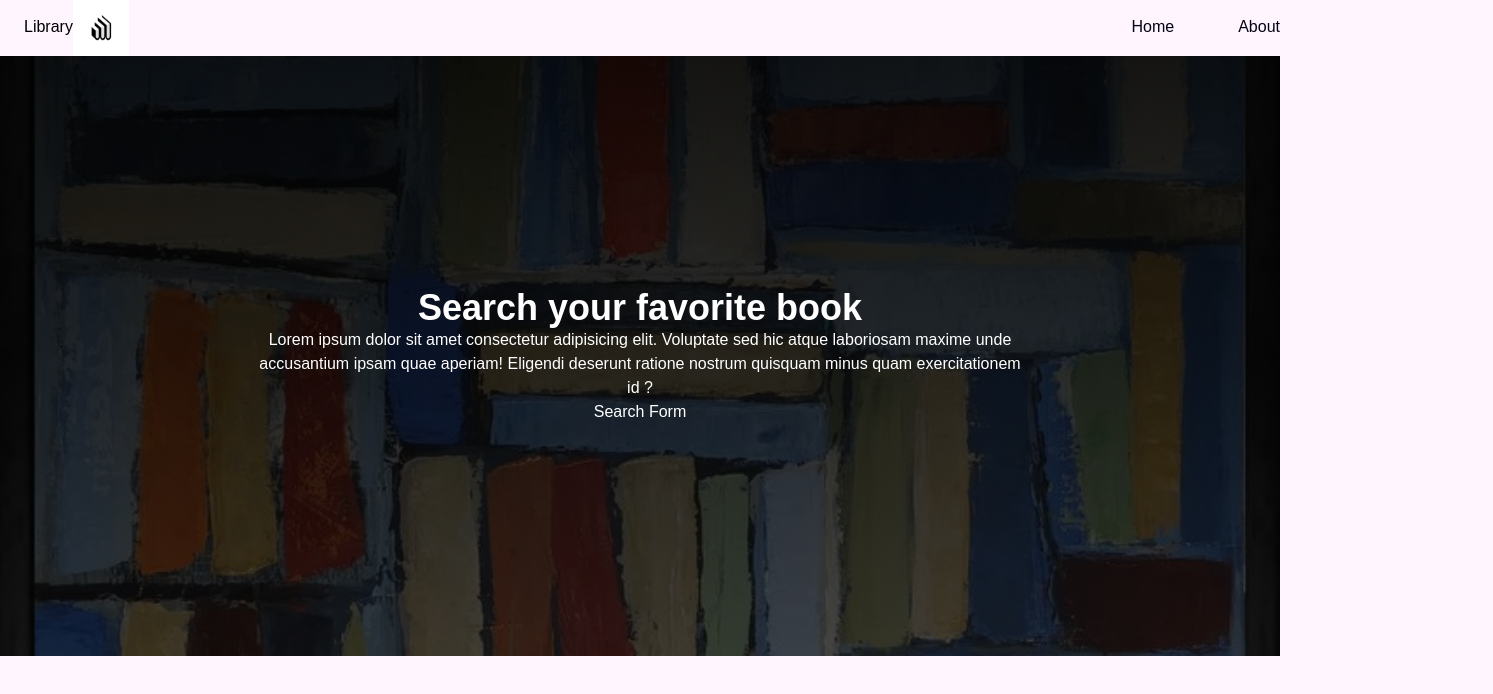
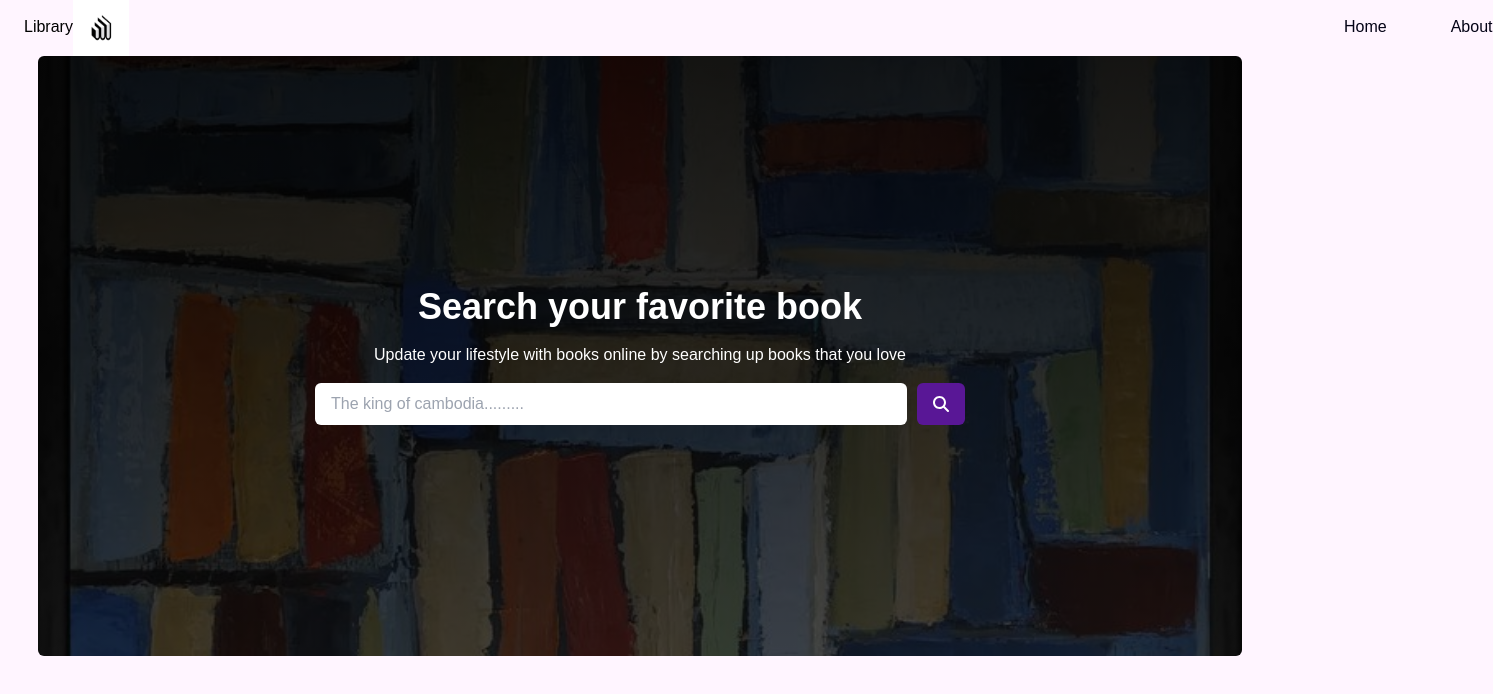
Before and after one commit to Puthi-sgr/LibrarySearch_project, a React (Create React App) app: page / in a window 1280 px wide. Shown: the top 694 px of the page, 1493 px wide, since content can reach past the window. Built offline with nearby package versions, Linux system fonts and the light colour scheme; no server answers.

Commit message:
successfully implemeneted the context provider thing

```diff
--- a/public/index.html
+++ b/public/index.html
@@ -24,7 +24,8 @@
       work correctly both with client-side routing and a non-root public URL.
       Learn how to configure a non-root public URL by running `npm run build`.
     -->
-    <title>React App</title>
+    <title>Prei Nokor library
+    </title>
   </head>
   <body>
     <noscript>You need to enable JavaScript to run this app.</noscript>
--- a/src/components/Header.tsx
+++ b/src/components/Header.tsx
@@ -6,12 +6,14 @@ export const Header = () => {
     <div>
       <header>
         <NavBar />
-        <div className="header-content flex justify-center items-center flex-col text-white">
-            <h2 className="font-bold text-4xl">Search your favorite book</h2>
-            <p className="text-center max-w-3xl">
-                Lorem ipsum dolor sit amet consectetur adipisicing elit. Voluptate sed hic atque laboriosam maxime unde accusantium ipsam quae aperiam! Eligendi deserunt ratione nostrum quisquam minus quam exercitationem id ?
-            </p>
-            <SearchForm />
+        <div className="flex justify-center">
+          <div className="header-content w-[94%] rounded-md flex space-y-4 justify-center items-center flex-col text-white">
+              <h2 className="font-bold text-4xl">Search your favorite book</h2>
+              <p className="text-center max-w-3xl">
+                Update your lifestyle with books online by searching up books that you love
+              </p>
+              <SearchForm />
+          </div>
         </div>
       </header>
     </div>
--- a/src/components/NavBar.tsx
+++ b/src/components/NavBar.tsx
@@ -26,10 +26,10 @@ export const NavBar = () => {
                         className="navbar-toggler-btn absolute top-5 right-8 z-10"
                         style={{marginLeft: "5rem"}}
                     >
-                        <RxHamburgerMenu className={toggleMenu ? "" : "text-white transition-all duration-300 ease-in-out "} />
+                        <RxHamburgerMenu className={toggleMenu ? "text-white transition-all duration-300 ease-in-out" : ""} />
                     </button>
                 </div>
-                <div className={toggleMenu ? "navbar-collapse show-navbar-collapse" : "navbar-collapse"}>
+                <div className={toggleMenu ? "navbar-collapse " : "navbar-collapse show-navbar-collapse"}>
                     <ul className = "navbar-nav">
                         <li className="nav-item">
                             <Link to="book">
--- a/src/components/Searchform.tsx
+++ b/src/components/Searchform.tsx
@@ -1,7 +1,27 @@
+import { FaMagnifyingGlass } from "react-icons/fa6";
+import { useNavigate } from "react-router-dom";
+
 export const SearchForm = () => {
     return(
         <div>
-            Search Form
+            <div className="container">
+                <div className="search-form-content">
+                    <form className="search-form">
+                        <div className="search-form-element flex justify-between w-[650px] h-[42px]">
+                            <input
+
+                                placeholder = "The king of cambodia........."
+                                type = "text"
+                                className="w-[592px] h-[42px] rounded-md text-black pl-4" />
+                            <button
+                                className="w-12 rounded-md h-full bg-secondary flex items-center justify-center"
+                                type="submit">
+                                <FaMagnifyingGlass className="p size-4" />
+                            </button>
+                        </div>
+                    </form>
+                </div>
+            </div>
         </div>
     )
 }
--- /dev/null
+++ b/src/components/context.tsx
@@ -0,0 +1,41 @@
+import axios from 'axios';
+import React, {useState, useContext, useEffect, useCallback } from 'react';
+const URL = "https://openlibrary.org/search.json?title=";
+const AppContext = React.createContext({});
+
+export const AppProvider = ({children} : any) => {
+    const [searchTerm, setSearchTerm] = useState<string | null>("lord of the rings");
+    const [books, setBooks] = useState([]);
+    const [loading, setLoading] = useState<boolean | null>(true);
+    const [resultTitle, setResultTitle] = useState<string | null>("");
+
+    const fetchBook = useCallback(async () => {
+        setLoading(true);
+        try{
+            const response = await axios.get(URL);
+            const { docs }  = await response.data;
+        }catch(err){
+            console.error(err);
+        }
+    }, [searchTerm]);
+
+    useEffect(() => {
+        fetchBook();
+    }, [searchTerm, fetchBook]);
+
+    return (
+        <AppContext.Provider value={
+            {
+                setSearchTerm,
+                books,
+                loading,
+                resultTitle
+        }}>
+            {children}
+        </AppContext.Provider>
+    )
+}
+
+export const useGLobalContext = () => {
+    return useContext(AppContext);
+}
--- a/src/index.tsx
+++ b/src/index.tsx
@@ -3,6 +3,7 @@ import ReactDOM from 'react-dom/client';
 import './index.css';
 import App from './App';
 import reportWebVitals from './reportWebVitals';
+import { AppProvider, useGLobalContext} from './components/context';
 import { BrowserRouter,
         Router,
         Routes,
@@ -16,17 +17,19 @@ const root = ReactDOM.createRoot(
   document.getElementById('root') as HTMLElement
 );
 root.render(
-  <BrowserRouter>
-    <Routes>
-        <Route path = "/" element = {<Home />} />
-        <Route path = "/About" element = {<About />} />
-        <Route path = "/Book" element = {<BookList />} />
-        <Route path = "/Book/:id" element = {<BookDetails />} />
-    </Routes>
-  </BrowserRouter>
+  <AppProvider>
+    <BrowserRouter>
+      <Routes>
+          <Route path = "/" element = {<Home />} />
+          <Route path = "about" element = {<About />} />
+          <Route path = "book" element = {<BookList />} />
+          <Route path = "/book/:id" element = {<BookDetails />} />
+      </Routes>
+    </BrowserRouter>
+  </AppProvider>
+
 );
-
 // If you want to start measuring performance in your app, pass a function
 // to log results (for example: reportWebVitals(console.log))
 // or send to an analytics endpoint. Learn more: https://bit.ly/CRA-vitals
-reportWebVitals();
+//reportWebVitals();
```
